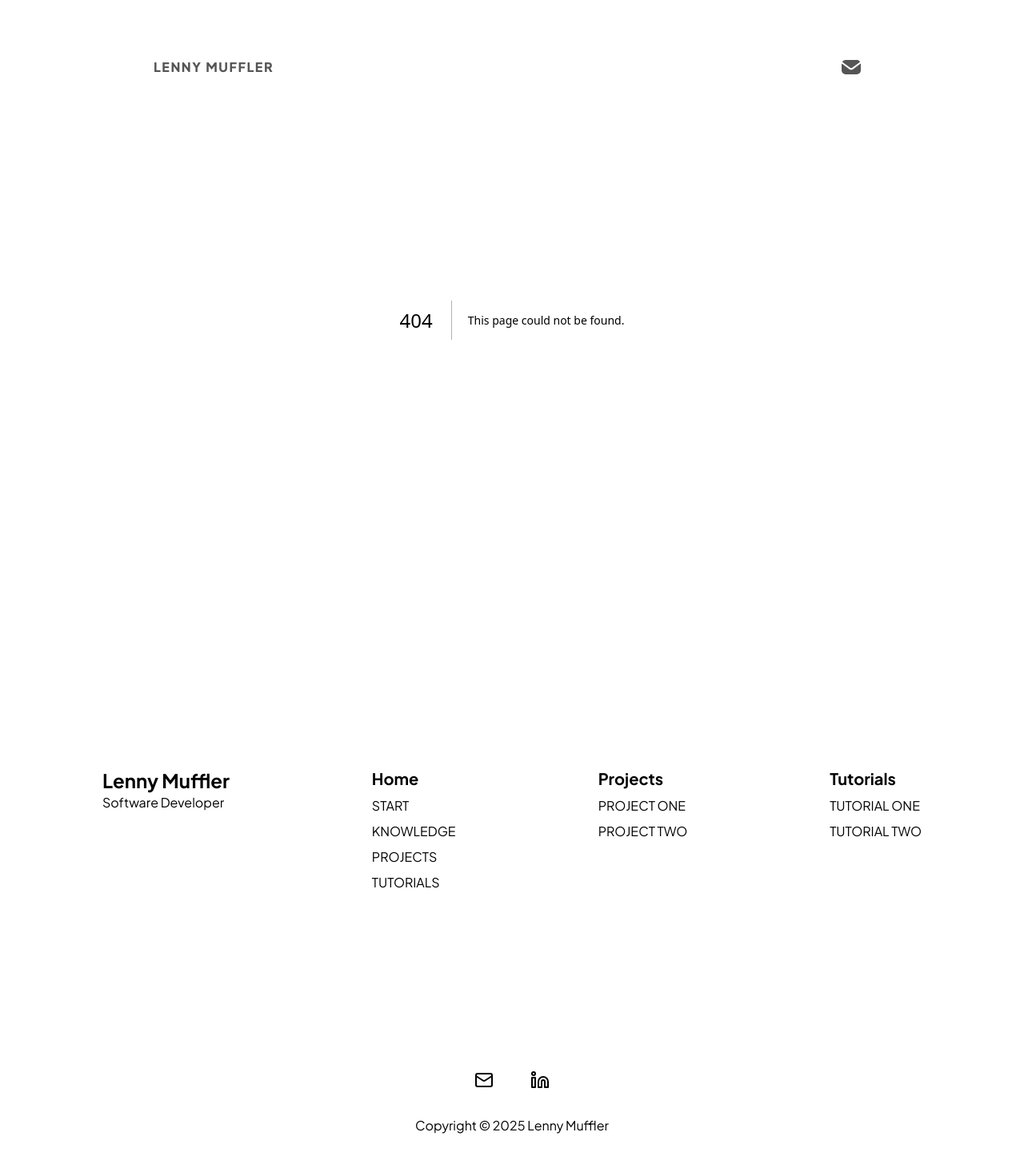
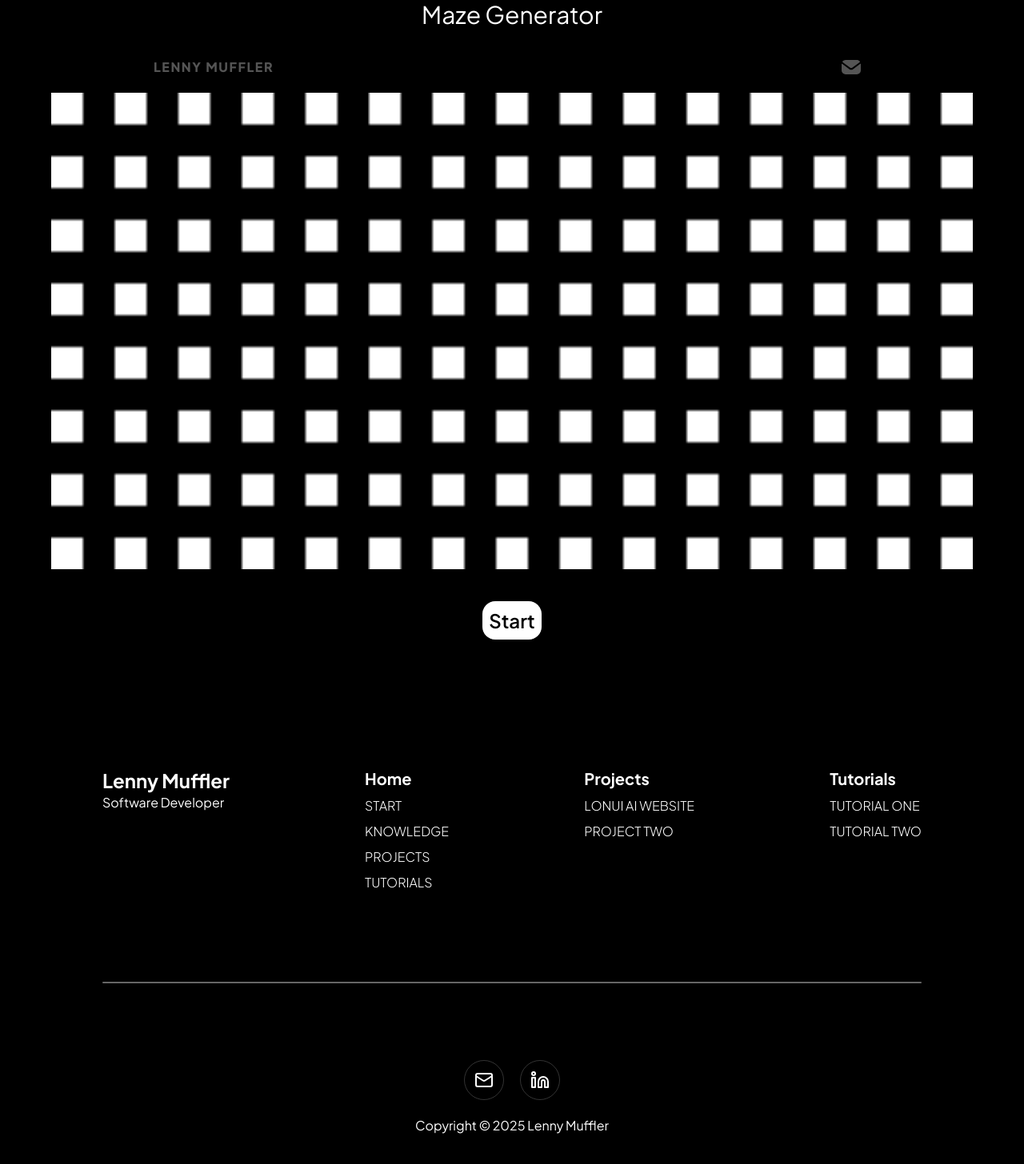
Before and after one commit to lnny8/website, a Next.js app: page /projects/maze in a window 1280 px wide. Before the commit this address had no page. Shown: the top 1456 px of the page at 80% size. Built offline with nearby package versions, Linux system fonts and the light colour scheme.

Commit message:
improvements, maze generator

```diff
--- a/app/footer.tsx
+++ b/app/footer.tsx
@@ -1,4 +1,4 @@
-import { Facebook, Instagram, Linkedin, Mail, Twitter, X } from "lucide-react"
+import {Facebook, Instagram, Linkedin, Mail, Twitter, X} from "lucide-react"
 import React from "react"
 import Link from "next/link"
 
@@ -10,7 +10,7 @@ export default function Footer() {
     {name: "Tutorials", link: "#tutorials"},
   ]
   const projects = [
-    {name: "Project One", link: "#project-one"},
+    {name: "Lonui AI Website", link: "/projects/lonui"},
     {name: "Project Two", link: "#project-two"},
   ]
   const tutorials = [
@@ -28,19 +28,25 @@ export default function Footer() {
         <div className="flex flex-col gap-2 pb-4">
           <span className="font-bold text-xl">Home</span>
           {sections.map((section) => (
-                <a key={section.name} href={"/"+section.link}>{section.name.toUpperCase()}</a>
+            <a key={section.name} className="font-light" href={"/" + section.link}>
+              {section.name.toUpperCase()}
+            </a>
           ))}
         </div>
         <div className="flex flex-col gap-2 pb-4">
           <span className="font-bold text-xl">Projects</span>
           {projects.map((section) => (
-                <a key={section.name} href={"/"+section.link}>{section.name.toUpperCase()}</a>
+            <a key={section.name} className="font-light" href={"/" + section.link}>
+              {section.name.toUpperCase()}
+            </a>
           ))}
         </div>
         <div className="flex flex-col gap-2 pb-4">
           <span className="font-bold text-xl">Tutorials</span>
           {tutorials.map((section) => (
-                <a key={section.name} href={"/"+section.link}>{section.name.toUpperCase()}</a>
+            <a key={section.name} className="font-light" href={"/" + section.link}>
+              {section.name.toUpperCase()}
+            </a>
           ))}
         </div>
       </div>
@@ -49,8 +55,12 @@ export default function Footer() {
 
       <div className="w-full max-w-5xl flex flex-col gap-5 items-center justify-center">
         <div className="flex items-center justify-center gap-5">
-                <Link href={"mailto:lenny@lenny.website"} className="p-3 border-1 border-white/20 rounded-4xl"><Mail /></Link>
-                <Link href={"linkedin.com/in/lennymuffler"} className="p-3 border-1 border-white/20 rounded-4xl"><Linkedin /></Link>
+          <Link href={"mailto:lenny@lenny.website"} className="p-3 border-1 border-white/20 rounded-4xl">
+            <Mail />
+          </Link>
+          <Link href={"linkedin.com/in/lennymuffler"} className="p-3 border-1 border-white/20 rounded-4xl">
+            <Linkedin />
+          </Link>
         </div>
         <span>Copyright © 2025 Lenny Muffler</span>
       </div>
--- /dev/null
+++ b/app/projects/maze/page.tsx
@@ -0,0 +1,127 @@
+"use client"
+import React, {useEffect, useState} from "react"
+
+export default function Page() {
+  const cols = 29
+  const rows = 15
+  const bs = 10
+  const [maze, setMaze] = useState<("visited" | "unvisited" | "wall" | "broken" | "initial")[][]>(Array.from({length: cols}, () => Array(rows).fill("initial")))
+
+  function initMaze() {
+    const newMaze: ("visited" | "unvisited" | "wall" | "broken" | "initial")[][] = Array.from({length: cols}, () => Array(rows).fill("initial"))
+
+    for (let x = 0; x < cols; x++) {
+      for (let y = 0; y < rows; y++) {
+        if (y % 2 === 1) {
+          newMaze[x][y] = "wall"
+        } else if (x % 2 === 1) {
+          newMaze[x][y] = "wall"
+        } else {
+          newMaze[x][y] = "unvisited"
+        }
+      }
+    }
+
+    setMaze(newMaze)
+  }
+
+  useEffect(() => {
+    const canvas = document.getElementById("maze-canvas") as HTMLCanvasElement
+    if (!canvas) return
+    const ctx = canvas.getContext("2d")
+    if (!ctx) return
+    const bs = 10
+    if ((canvas.width % 2) * bs == 0) {
+      canvas.width -= bs
+    }
+    initMaze()
+  }, [])
+
+  useEffect(() => {
+    drawMaze()
+  }, [maze])
+
+  function backTracking() {
+    const randX = Math.floor(Math.random() * (cols / 2)) * 2
+    const randY = Math.floor(Math.random() * (rows / 2)) * 2
+    changeMaze(randX, randY, "visited")
+    let pos = {x: randX, y: randY}
+
+    for (let i = 0; i < 10; i++) {
+      switch (getRandomDirection(4)) {
+        case 1:
+          pos = {x: pos.x, y: pos.y + 1}
+          changeMaze(pos.x, pos.y, "broken")
+          pos = {x: pos.x, y: pos.y + 1}
+          changeMaze(pos.x, pos.y, "visited")
+          break
+        case 2:
+          pos = {x: pos.x + 1, y: pos.y}
+          changeMaze(pos.x, pos.y, "broken")
+          pos = {x: pos.x + 1, y: pos.y}
+          changeMaze(pos.x, pos.y, "visited")
+          break
+        case 3:
+          pos = {x: pos.x, y: pos.y - 1}
+          changeMaze(pos.x, pos.y, "broken")
+          pos = {x: pos.x, y: pos.y - 1}
+          changeMaze(pos.x, pos.y, "visited")
+          break
+        case 3:
+          pos = {x: pos.x - 1, y: pos.y}
+          changeMaze(pos.x, pos.y, "broken")
+          pos = {x: pos.x - 1, y: pos.y}
+          changeMaze(pos.x, pos.y, "visited")
+          break
+      }
+    }
+  }
+
+  function getRandomDirection(options: number) {
+    return Math.floor(Math.random() * options)
+  }
+
+  function changeMaze(x: number, y: number, state: "visited" | "unvisited" | "wall" | "broken") {
+    const newMaze = maze
+    newMaze[x][y] = state
+    setMaze(newMaze)
+    drawMaze()
+  }
+
+  function drawMaze() {
+    const canvas = document.getElementById("maze-canvas") as HTMLCanvasElement
+    if (!canvas) return
+    const ctx = canvas.getContext("2d")
+    if (!ctx) return
+    for (let x = 0; x < cols; x++) {
+      for (let y = 0; y < rows; y++) {
+        ctx.fillStyle = "#000"
+        switch (maze[x][y]) {
+          case "wall":
+            ctx.fillStyle = "#000"
+            break
+          case "unvisited":
+            ctx.fillStyle = "#fff"
+            break
+          case "visited":
+            ctx.fillStyle = "#0f0"
+            break
+          case "broken":
+            ctx.fillStyle = "#0f0"
+            break
+        }
+        ctx.fillRect(x * bs, y * bs, bs, bs)
+      }
+    }
+  }
+
+  return (
+    <main className="min-h-screen flex flex-col items-center justify-center">
+      <h1 className="text-3xl text-bold pb-20">Maze Generator</h1>
+      <canvas className="w-full max-w-6xl h-full" id="maze-canvas" />
+      <button className="bg-white text-black text-2xl font-semibold p-2 mt-10 rounded-2xl cursor-pointer" onClick={() => backTracking()}>
+        Start
+      </button>
+    </main>
+  )
+}
--- a/lib/projects.ts
+++ b/lib/projects.ts
@@ -44,5 +44,9 @@ export const projects = [
     link: "/projects/connect-four",
     picture: "/projects/connect-four.png",
   },
-
+  {
+    name: "📱 Maze Generator",
+    link: "/projects/maze",
+    picture: "/projects/connect-four.png",
+  },
 ]
```
Lines whose indentation alone changed are shown as unchanged.
